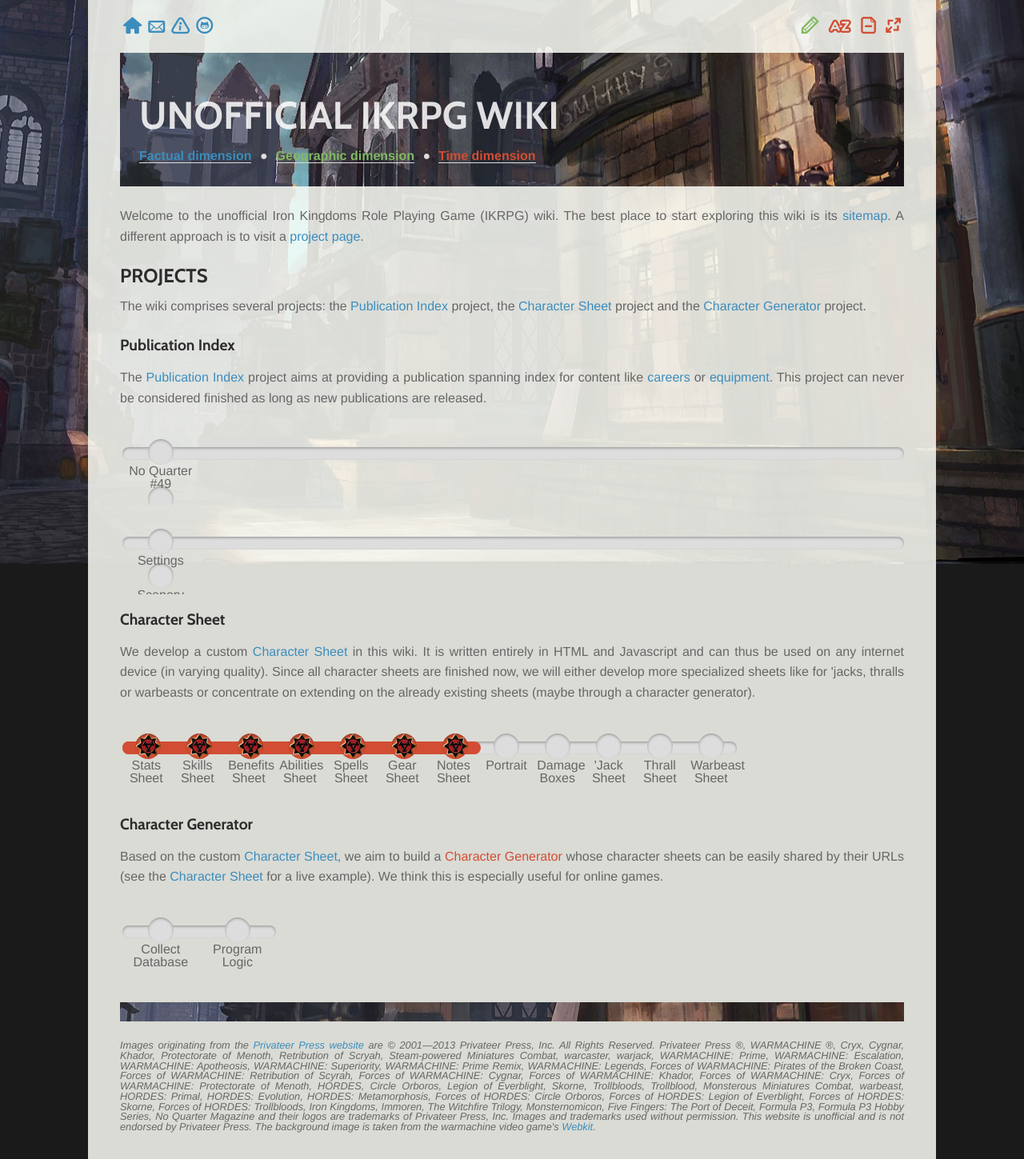
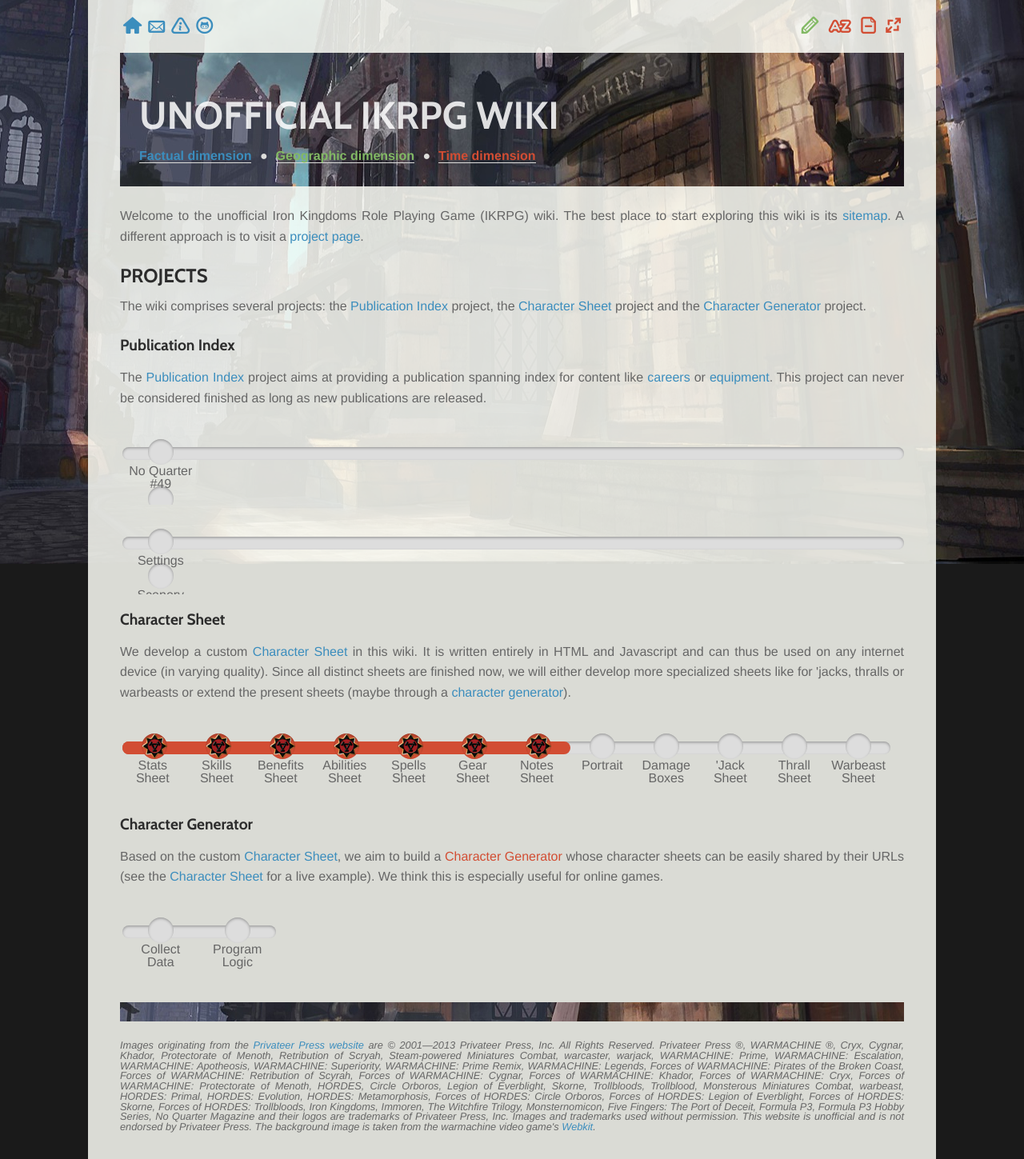
Before and after one commit to ikrpg/ikrpg.github.io, a Jekyll site: the page built from index.html, in a window 1280 px wide. Shown: the whole page at 80% size. Built offline with Jekyll 4.4.1, drawn with Linux system fonts in a browser that asks for light colours.

Commit message:
updated index

```diff
--- a/index.html
+++ b/index.html
@@ -137,11 +137,11 @@ tags: [ Factual dimension, Geographic dimension, Time dimension ]
 <p>
     We develop a custom <a href="/portal/Character-Sheet">Character Sheet</a> in this wiki. It is written
     entirely in HTML and Javascript and can thus be used on any internet device (in varying quality). Since
-    all character sheets are finished now, we will either develop more specialized sheets like for
-    'jacks, thralls or warbeasts or concentrate on extending on the already existing sheets (maybe through a
-    character generator).
+    all distinct sheets are finished now, we will either develop more specialized sheets like for
+    'jacks, thralls or warbeasts or extend the present sheets (maybe through a
+    <a href="#character-generator">character generator</a>).
 </p>
-<nav class="progress red step1">
+<nav class="progress red step2">
     <ul id="Warbeast-Sheet">
         <li><a href="#Warbeast-Sheet"><span>Warbeast<br />Sheet</span></a>
     <ul id="Thrall-Sheet">
@@ -180,7 +180,7 @@ tags: [ Factual dimension, Geographic dimension, Time dimension ]
 <nav class="progress blue step3">
     <ul id="Program-Logic">
         <li><a href="#Program-Logic"><span>Program<br />Logic</span></a>
-    <ul id="Collect-Database">
-        <li><a href="#Collect-Database"><span>Collect<br />Database</span></a>
+    <ul id="Collect-Data">
+        <li><a href="#Collect-Data"><span>Collect<br />Data</span></a>
     </li></ul></li></ul>
 </nav>
```
